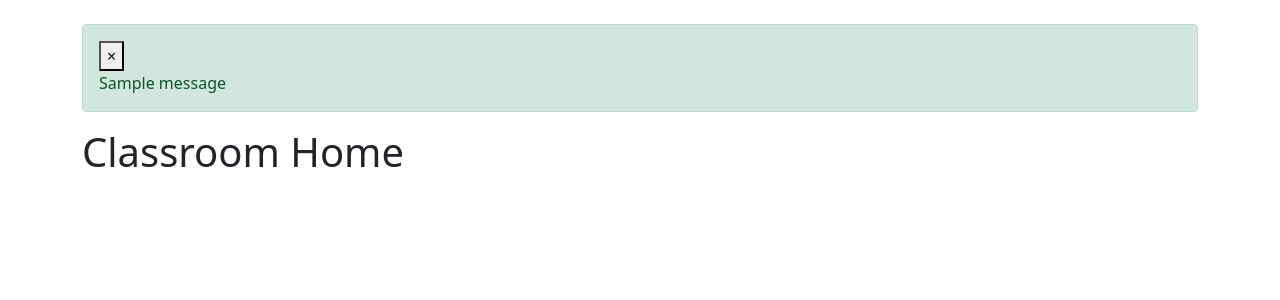
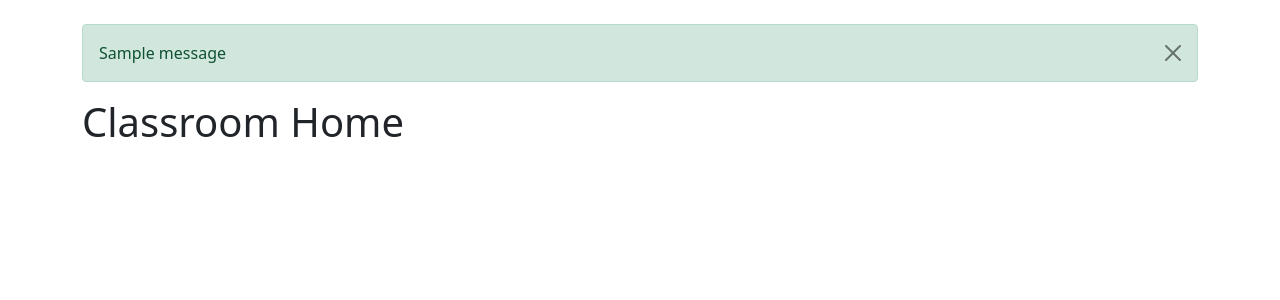
Before and after one commit to gurupratap-matharu/elfaro, a Django app: page / in a window 1280 px wide. Shown: the part 73-373 px from the top of the page. Run offline with Django 3.2, Linux system fonts and the light colour scheme; tables that the repository leaves empty hold one stand-in row (values such as "Sample post"); one stand-in notice (Sample message) is shown.

Commit message:
improved the alert notification

```diff
--- a/templates/includes/alert.html
+++ b/templates/includes/alert.html
@@ -1,9 +1,8 @@
 <!-- Start Alert -->
 {% if messages %}
 {% for message in messages %}
-<div class="alert alert-{% if message.tags %}{{ message.tags }}{% endif %} alert-dismissible fade show">
-    <button type="button" class="close" data-dismiss="alert" aria-label="Close">
-        <span aria-hidden="true">&times;</span>
+<div class="alert alert-{% if message.tags %}{{ message.tags }}{% endif %} alert-dismissible fade show" role="alert">
+    <button type="button" class="btn-close" data-bs-dismiss="alert" aria-label="Close">
     </button>
     <div class="alert-icon">
         <i class="icon-check"></i>
```
